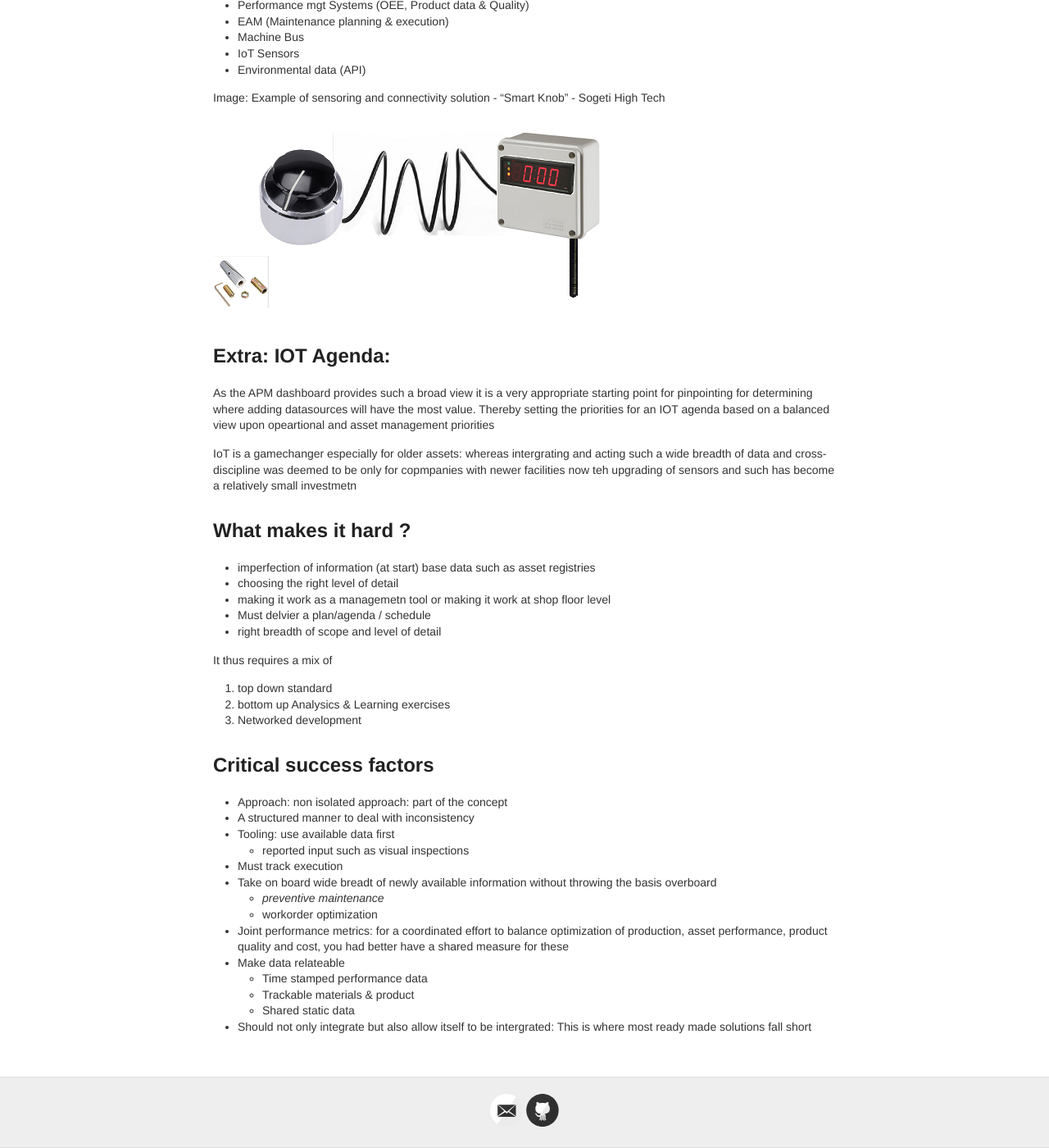
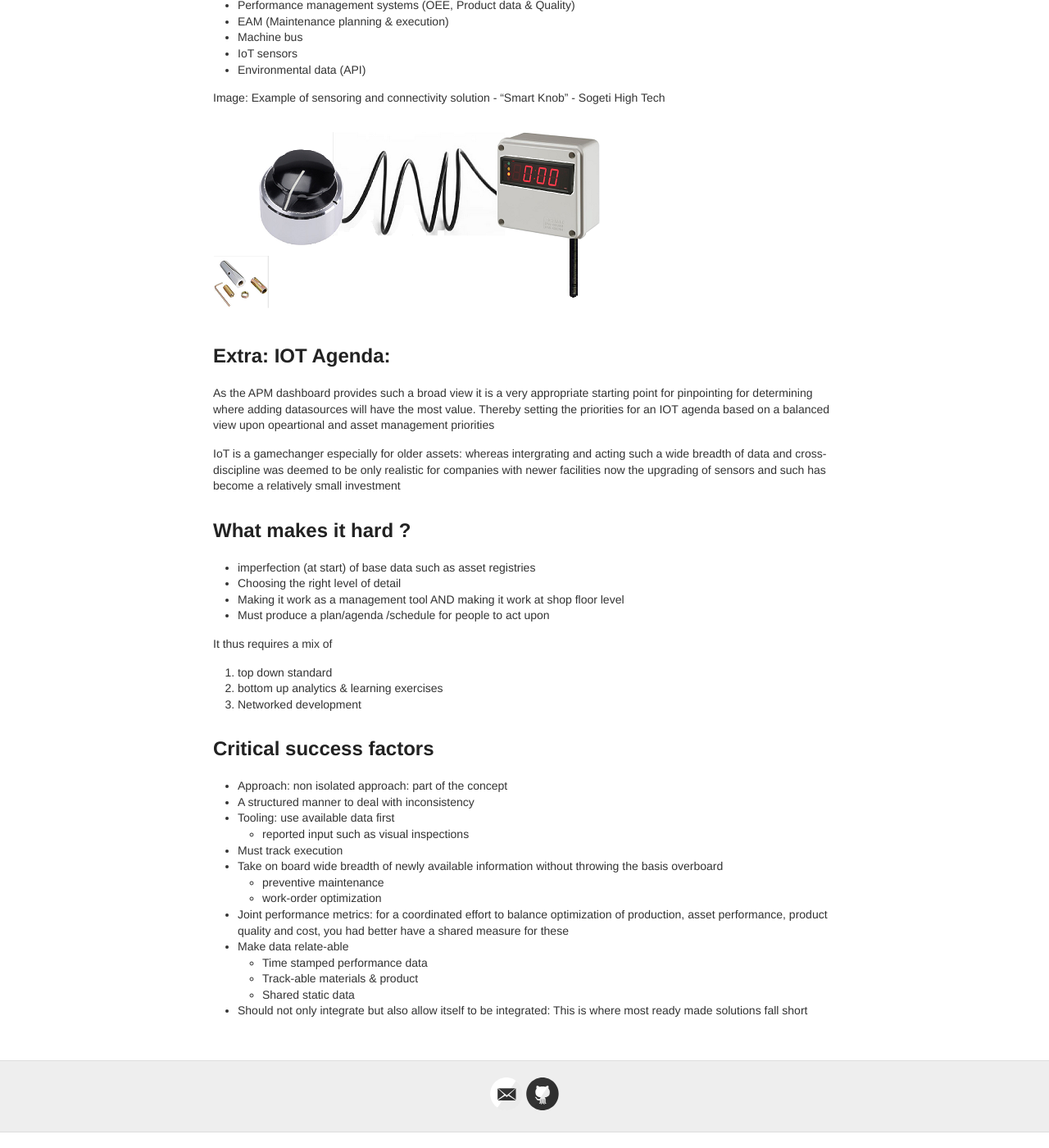
Before and after one commit to fprisse/Digital_for_Industry, a Jekyll site: the page built from _posts/2018-07-10-asset-performance-management-introduction.markdown, in a window 1280 px wide and 1400 px high, scrolled down 6066 px. Shown: the whole window at 82% size. Built offline with Jekyll 4.4.1, drawn with Linux system fonts in a browser that asks for light colours; some of the changed text lies outside the part shown.

Commit message:
Language !

```diff
--- a/_posts/2018-07-10-asset-performance-management-introduction.markdown
+++ b/_posts/2018-07-10-asset-performance-management-introduction.markdown
@@ -31,14 +31,14 @@ APM:
 ## 2. Why is it good ?
 In Capital-intensive industries success is for the greater part defined by the balancing act of risk of undesirable events and the cost of preventing them. Today most organizations rely on preventive maintenance regimes and basic monitoring (mostly alarm systems provided by OEM's) for realizing safety, uptime and reliability at acceptable cost. Based on failures specific components may be prioritized for overhauls. Some do even adopt the maintenance and inspections intervals to take into account deviations in load & runtime based on reports provided by operations.
 
-Asset performance management is first and foremost about doing the above in a more data-drive manner and making use of advanced analytics to improve failure-mode modeling to improve maintenance regimes.
+Asset performance management is first and foremost about doing the above in a more data-drive manner and making use of advanced analytics for failure-mode modeling to improve maintenance regimes.
 
-Furthermore: accurate determination of the likelihood of failure is possible by structurally broadening the scope of real-time data that is taken into account such as:
-- Get load and runtime data from the machines
-- Add raw material and product specifications
-- Relate product quality reporting to machine performance
+Furthermore: more accurate determination of the likelihood of failure is possible by structurally broadening the scope of real-time data that is taken into account by:
+- using load and runtime data from the machines
+- adding raw material and product specifications
+- relating product quality reporting to machine performance
 
-When well translated into component specific agenda's this allows for (on average) longer intervals for inspections and overhauls AND prevention of undesirable events (failure, contamination or quality issues) by advancing maintenance work when models indicate a heightened likelihood of failure
+When well translated into component specific agenda's this allows for (on average) longer intervals for inspections and overhauls AND prevention of undesirable events (failure, contamination or quality issues) by advancing maintenance work when models indicate a heightened likelihood of failure.
 
 | Benefits |
 | --- |
@@ -61,7 +61,7 @@ Image: APM Analystics framework integrated in OEE KPI Tree
 
 
 
-### 3.2 Data Model: Collect and Make Available
+### 3.2 Data Model: Collect and make Available
 
 - Cross discipline:
   - Maintenance: WO records, Regimes, Inspection reports
@@ -80,10 +80,10 @@ In order for data to be relate-able a foundation of well maintained registry of
 
 Good thing about running real live data through these registries is that faulty entries become very apparent. In fact there are APM solution providers that have (partly) automated the work flow for correcting anomalies.
 
-### 3.4 Predictive Analysis Workbench
+### 3.4 Predictive Analysis workbench to flesh out complex relations
 - Tools to build predictive models
-- Correlation, Regression & Clustering
-- Exportable Probality Models
+- Correlation, regression & clustering
+- Exportable probability models
 
 Image: Example of analytical toolbox - IBM - Predictive Solutions
 ![Example of Analytical Toolbox by IBM](https://fprisse.github.io/Digital_for_Industry/images/IBM_prescriptive_Maintenance.PNG)
@@ -92,7 +92,7 @@ Image: Example of analytical toolbox - IBM - Predictive Solutions
 
 
 
-### 3.6 Asset Health Dashboard**
+### 3.6 Asset Health Dashboard
 
 - Display geographic dispersion of assets
 - Health: Likelihood of Failure (incl. forecast)
@@ -133,10 +133,10 @@ Image: Example of Advanced analytics support framework - Capgemini Consulting
 
 ### 4.0 Connectivity
 
-- Performance mgt Systems (OEE, Product data & Quality)
+- Performance management systems (OEE, Product data & Quality)
 - EAM (Maintenance planning & execution)
-- Machine Bus
-- IoT Sensors
+- Machine bus
+- IoT sensors
 - Environmental data (API)
 
 Image: Example of sensoring and connectivity solution - "Smart Knob"  - Sogeti High Tech
@@ -146,19 +146,18 @@ Image: Example of sensoring and connectivity solution - "Smart Knob"  - Sogeti H
 ## Extra: IOT Agenda:
 As the APM dashboard provides such a broad view it is a very appropriate starting point for pinpointing for determining where adding datasources will have the most value. Thereby setting the priorities for an IOT agenda based on a balanced view upon opeartional and asset management priorities
 
-IoT is a gamechanger especially for older assets: whereas intergrating and acting such a wide breadth of data and cross-discipline was deemed to be only for copmpanies with newer facilities now teh upgrading of sensors and such has become a relatively small investmetn
+IoT is a gamechanger especially for older assets: whereas intergrating and acting such a wide breadth of data and cross-discipline was deemed to be only realistic for companies with newer facilities now the upgrading of sensors and such has become a relatively small investment
 
 ## What makes it hard ?
-- imperfection of information (at start) base data such as asset registries
-- choosing the right level of detail
-- making it work as a managemetn tool or making it work at shop floor level
-- Must delvier a plan/agenda / schedule
-- right breadth of scope and level of detail
+- imperfection (at start) of base data such as asset registries
+- Choosing the right level of detail
+- Making it work as a management tool AND making it work at shop floor level
+- Must produce a plan/agenda /schedule for people to act upon
 
 It thus requires a mix of
 
 1. top down standard
-2. bottom up Analysics & Learning exercises
+2. bottom up analytics & learning exercises
 3. Networked development
 
 ## Critical success factors
@@ -167,14 +166,14 @@ It thus requires a mix of
 - Tooling: use available data first
   - reported input such as visual inspections
 - Must track execution
-- Take on board wide breadt of newly available information without throwing the basis overboard
-  - _preventive maintenance_
-  - workorder optimization
+- Take on board wide breadth of newly available information without throwing the basis overboard
+  - preventive maintenance
+  - work-order optimization
 - Joint performance metrics:
   for a coordinated effort to balance optimization of production, asset performance, product quality and cost, you had better have a shared measure for these
-- Make data relateable
+- Make data relate-able
   - Time stamped performance data
-  - Trackable materials & product
+  - Track-able materials & product
   - Shared static data
-- Should not only integrate but also allow itself to be intergrated:
+- Should not only integrate but also allow itself to be integrated:
   This is where most ready made solutions fall short
```
Also changed, not shown: other parts of _posts/2018-07-10-asset-performance-management-introduction.markdown (+11 -11 lines).
